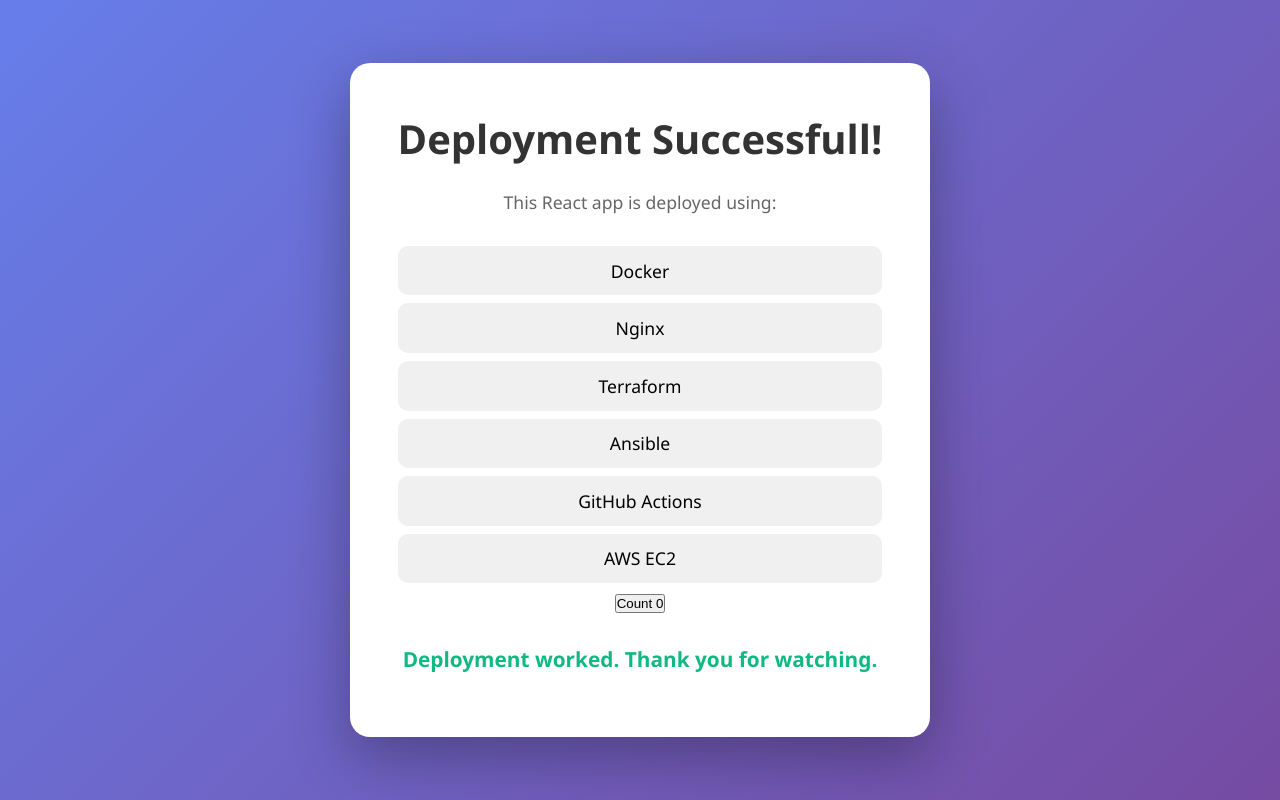
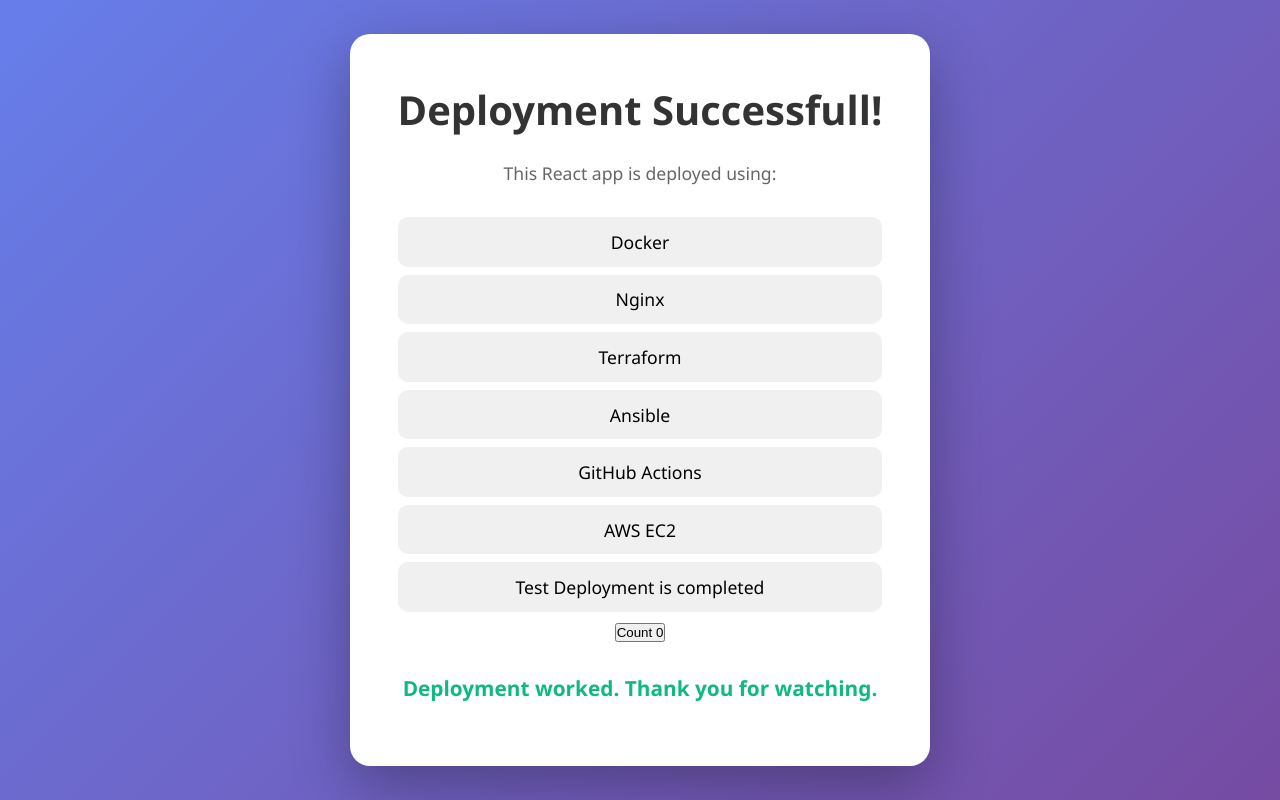
Before and after one commit to Adarsh20079724/devops-automation-project, a React (Vite) app: page / in a window 1280 px wide. Built offline with nearby package versions, Linux system fonts and the light colour scheme.

Commit message:
Added a new list.

```diff
--- a/src/App.jsx
+++ b/src/App.jsx
@@ -16,6 +16,7 @@ const App = () => {
         <li>Ansible</li>
         <li>GitHub Actions</li>
         <li>AWS EC2</li>
+        <li>Test Deployment is completed</li>
 
 
         <button onClick={() => setCount(count + 1)}>{`Count ${count}`}</button>
```
